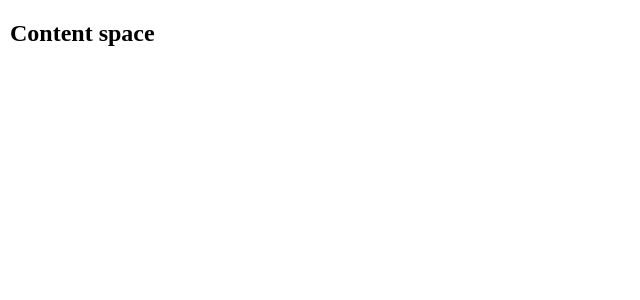
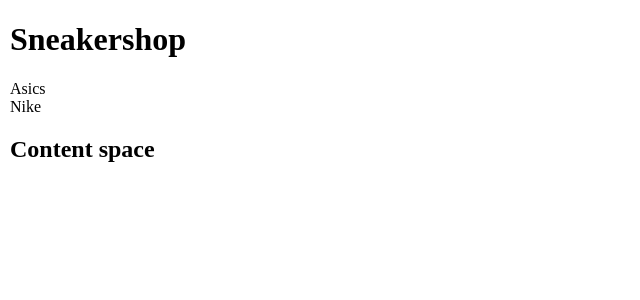
Before and after one commit to Insanefoam/Shoe-store, a React (Create React App) app: page / in a window 1280 px wide. Shown: the top 300 px of the page, without its empty margins (0-640 px from the left). Built offline with nearby package versions, Linux system fonts and the light colour scheme.

Commit message:
create nav components

```diff
--- a/src/components/App.js
+++ b/src/components/App.js
@@ -20,7 +20,7 @@ class App extends React.Component{
     render(){
         return(
             <div className="wrapper">
-                <Header names={this.state.brandModels}/>
+                <Header names={this.state.brandsNames}/>
                 <Main models={this.state.brandModels}/>
             </div>
         )
--- a/src/components/header_comp/Header.js
+++ b/src/components/header_comp/Header.js
@@ -5,15 +5,22 @@ class Header extends React.Component{
     constructor(props) {
         super();
 
+        const navComponents = props.names.map((el) => <Nav name={el}/>)
+
         this.state = {
-            names: props.names
+            logoText: "Sneakershop",
+            names: props.names,
+            navComponents: navComponents
         }
     }
 
     render(){
         return(
             <header class="header">
-
+                <h1 class="header__logo">{this.state.logoText}</h1>
+                <nav class="header__navigation">
+                    {this.state.navComponents}
+                </nav>
             </header>
         )
     }
--- a/src/components/header_comp/Nav.js
+++ b/src/components/header_comp/Nav.js
@@ -1,10 +1,17 @@
 import React from 'react'
 
 export default class Nav extends React.Component {
+    constructor(props){
+        super();
+        this.state = {
+            name: props.name
+        }
+    }
+
     render() {
         return (
             <div>
-
+                {this.state.name}
             </div>
         )
     }
```
